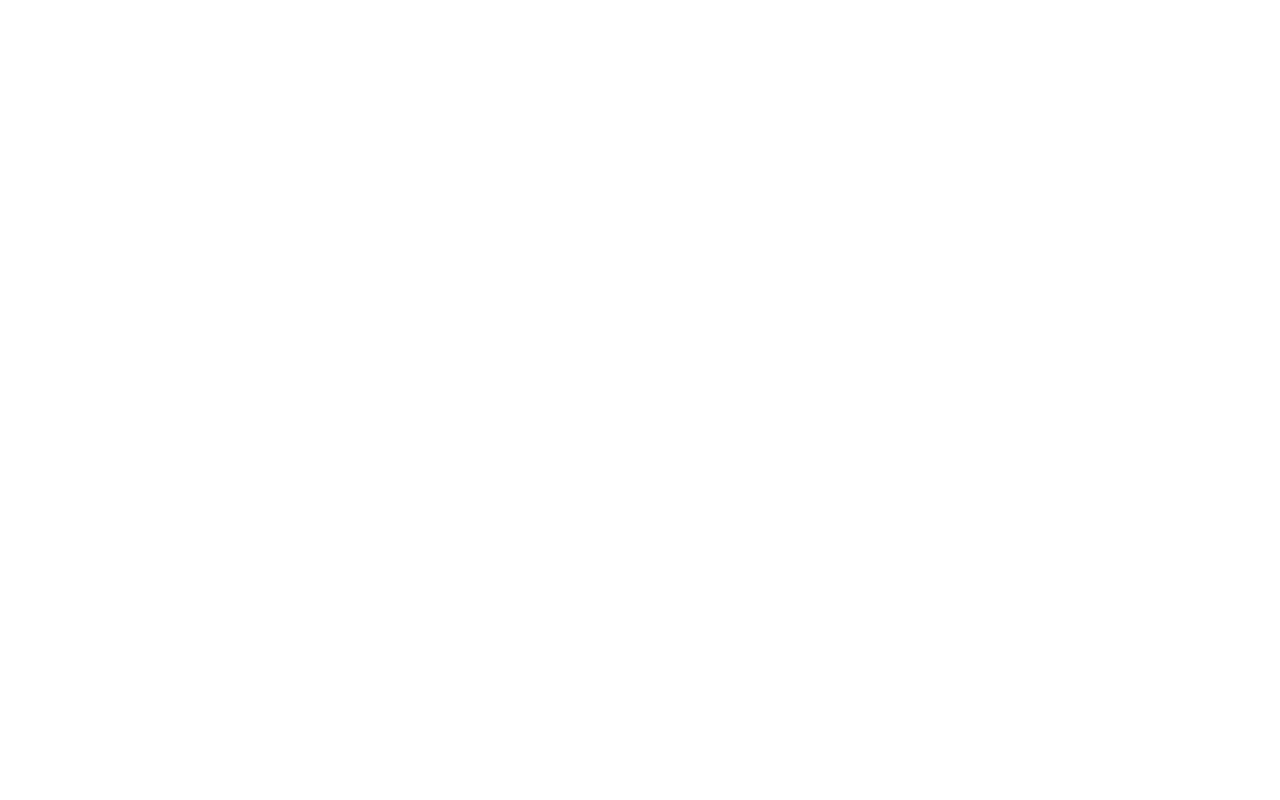
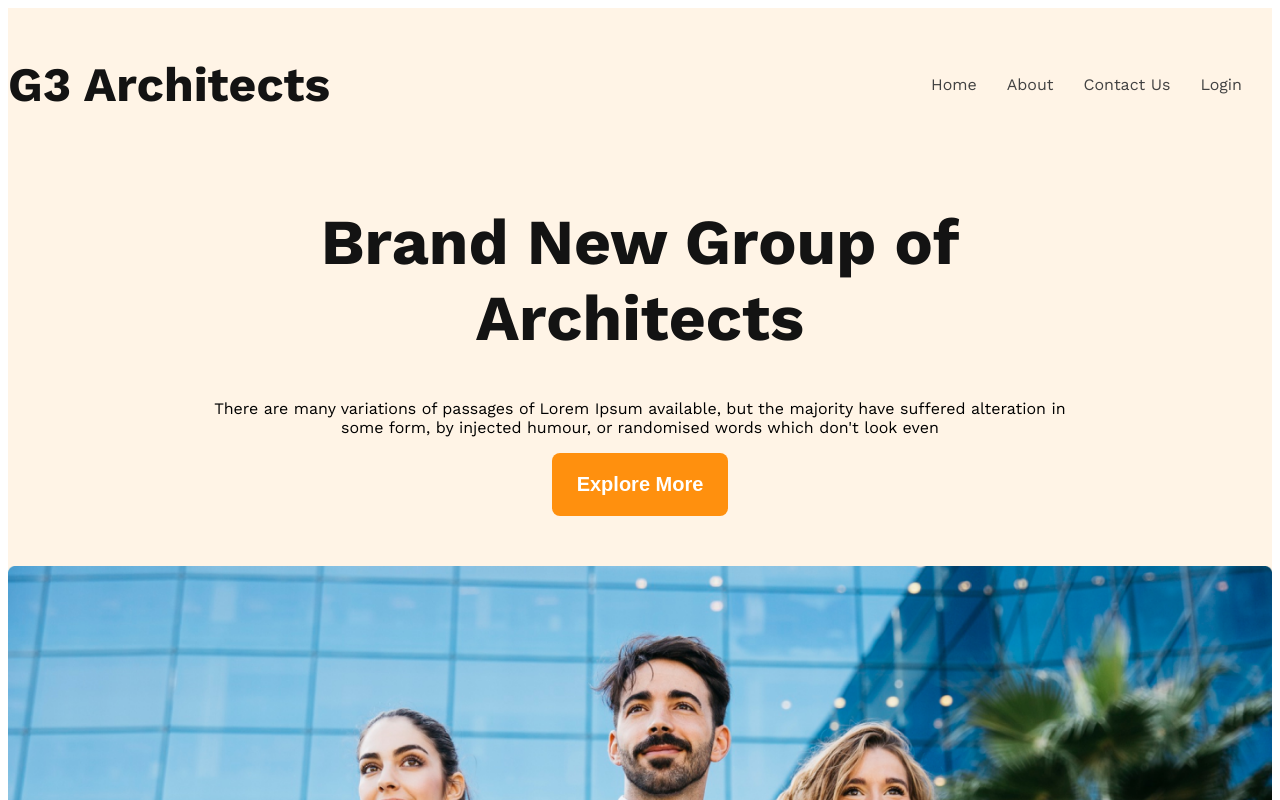
Before and after one commit to AminurAT/g3-architect-website, a plain HTML site: page index.html in a window 1280 px wide. Shown: the top 800 px of the page. Drawn offline with nearby package versions, Linux system fonts and the light colour scheme.

Commit message:
added navbar and banner section

```diff
--- a/Styles/archi.css
+++ b/Styles/archi.css
@@ -0,0 +1,98 @@
+@import url('https://fonts.googleapis.com/css2?family=Inter:ital,opsz,wght@0,14..32,100..900;1,14..32,100..900&family=Open+Sans:ital,wght@0,300..800;1,300..800&family=Raleway:ital,wght@0,100..900;1,100..900&family=Work+Sans:ital,wght@0,100..900;1,100..900&display=swap');
+.work-sans-font {
+  font-family: "Work Sans", sans-serif;
+  font-optical-sizing: auto;
+  font-weight: <400>;
+  font-style: normal;
+}
+
+/* shared style */
+.display-flex{
+  display: flex;
+}
+.text-dark{
+color: rgba(19, 19, 19, 1);
+}
+.text-grey{
+  color: rgba(66, 66, 66, 1);
+}
+.text-light-grey{
+  color: rgba(114, 114, 114, 1);
+}
+.bg-color{
+  background-color: rgba(255, 144, 14, 0.1);
+}
+.btn-primary{
+  background-color: rgba(255, 144, 14, 1);
+  color: rgba(255, 255, 255, 1);
+  border-radius: 8px;
+  border: none;
+  padding: 20px 25px;
+  font-size: 1.25rem;
+  font-weight: 600;
+}
+
+/* header style */
+
+
+/* navbar related style */
+
+.nav-item{
+  list-style: none;
+  margin-right: 30px;
+}
+.nav-link{
+  text-decoration: none;
+  display: flex;
+}
+
+.navbar{
+  justify-content: space-between;
+  align-items: center;
+  display: flex;
+}
+.brand{
+font-size: 3rem;
+font-weight: bold;
+}
+
+
+.navbar, .banner{
+  max-width: 1440px;
+  margin: 0 auto;
+}
+
+/* banner related style */
+
+.banner{
+
+}
+.banner-content{
+  max-width: 864px;
+  margin: 0 auto;
+  text-align: center;
+  margin-bottom: 50px;
+}
+.banner-title{
+   font-size: 4rem;
+   font-weight: bold;
+
+}
+
+.banner-description{
+  font-size: 1rem;
+  font-weight: 400;
+  color
+}
+
+.banner-image{
+  width: 100%;
+}
+
+/* responsive media query */
+
+@media screen and (max-width: 576px) {
+  .navbar, .nav-link{
+    flex-direction: column;
+  }
+}
--- a/index.html
+++ b/index.html
@@ -7,8 +7,30 @@
 
     <link rel="stylesheet" href="Styles/archi.css">
 </head>
-<body>
-    <header>
+<body class="work-sans-font">
+    <header class="bg-color">
+        <nav class="navbar display-flex">
+            <h3 class="brand text-dark">G3 Architects</h3>
+            <ul class="nav-links display-flex">
+                <!-- li.nav-item*4>a.nav-link -->
+
+                 <li class="nav-item"><a href="" class="nav-link text-grey">Home</a></li>
+                 <li class="nav-item"><a href="" class="nav-link text-grey">About</a> </li>
+                 <li class="nav-item"><a href="" class="nav-link text-grey">Contact Us</a></li>
+                 <li class="nav-item"><a href="" class="nav-link text-grey">Login</a></li>
+
+            </ul>
+
+        </nav>
+        <div class="banner">
+           <div class="banner-content">
+            <h1 class="banner-title text-dark">Brand New Group of Architects</h1>
+            <p class="banner-description text-light-gry">There are many variations of passages of Lorem Ipsum available, but the majority have suffered alteration in some form, by injected humour, or randomised words which don't look even</p>
+            <button class="btn-primary">Explore More</button>
+           </div>
+            <img class="banner-image" src="images/banner.png" alt="">
+
+        </div>
 
     </header>
 
```
